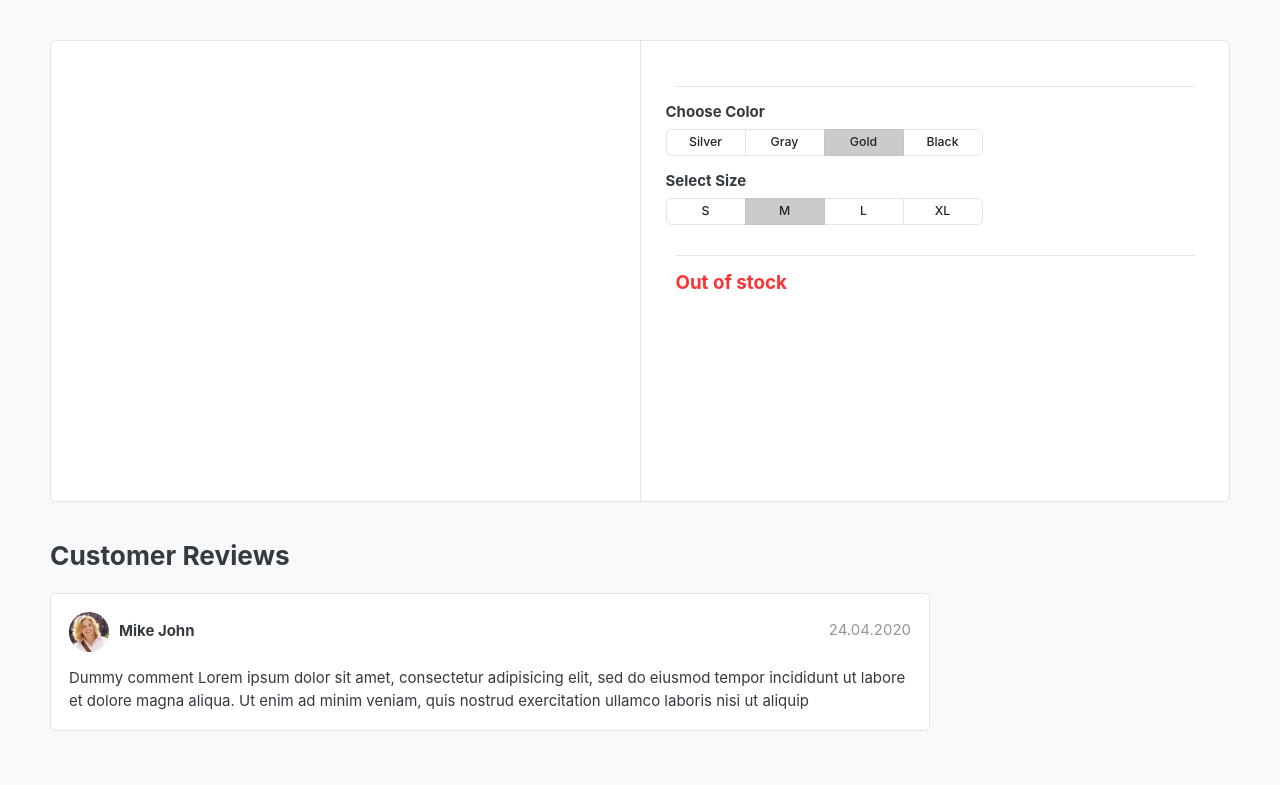
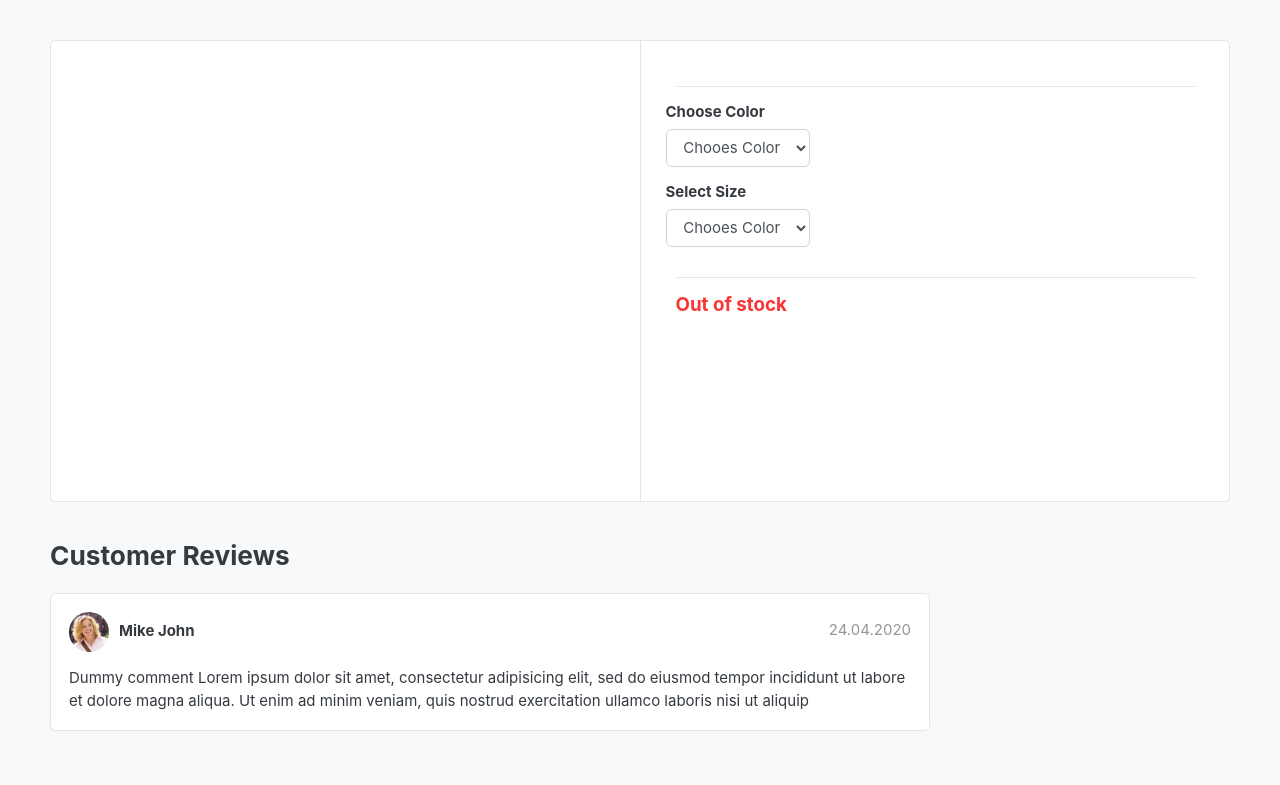
Before and after one commit to yaredtsy/django-e-commerce, a Django app: template templates/store/product_detail.html in a window 1280 px wide. Shown: the part 118-903 px from the top of the page. Run offline with Django 4.2, Linux system fonts and the light colour scheme; the template is opened without the code that fills it, so the values that code supplies are empty; parts of the project's set-up code (start-up, migrations or seed data) failed here and were passed over; some libraries are stand-ins or nearby versions; some web fonts are replaced.

Commit message:
Product variation added

```diff
--- a/cart/models.py
+++ b/cart/models.py
@@ -1,5 +1,5 @@
 from django.db import models
-from store.models import Product
+from store.models import Product,Variation
 # Create your models here.
 
 class Cart(models.Model):
@@ -11,6 +11,7 @@ class Cart(models.Model):
 
 class CartItem(models.Model):
     product = models.ForeignKey(Product,on_delete=models.CASCADE)
+    variation = models.ManyToManyField(Variation,blank=True)
     cart = models.ForeignKey(Cart, on_delete=models.CASCADE)
     qunatity = models.IntegerField()
     is_active = models.BooleanField(default=True)
--- a/templates/store/product_detail.html
+++ b/templates/store/product_detail.html
@@ -19,6 +19,8 @@
               </article> <!-- gallery-wrap .end// -->
             </aside>
             <main class="col-md-6 border-left">
+                  <form action="{% url 'add_cart' single_product.id %}" method="POST">
+                    {% csrf_token %}
                     <article class="content-body">
 
                     <h2 class="title">{{single_product.product_name}}</h2>
@@ -34,39 +36,24 @@
                         <div class="row">
                             <div class="item-option-select">
                                 <h6>Choose Color</h6>
-                <div class="btn-group btn-group-sm btn-group-toggle" data-toggle="buttons">
-                  <label class="btn btn-light">
-                    <input type="radio" name="radio_color"> Silver
-                  </label>
-                  <label class="btn btn-light">
-                    <input type="radio" name="radio_color" > Gray
-                  </label>
-                  <label class="btn btn-light active">
-                    <input type="radio" name="radio_color checked"> Gold
-                  </label>
-                  <label class="btn btn-light">
-                    <input type="radio" name="radio_color"> Black
-                  </label>
-                </div>
+                                  <select name="color" class="form-control" required>
+                                    <option value="" disabled selected >Chooes Color</option>
+                                    {% for i in single_product.variation_set.color  %}
+                                      <option value="{{i.variation_value | lower}}">{{i.variation_value | capfirst}}</option>
+
+                                    {% endfor %}
+                                  </select>
                             </div>
                         </div> <!-- row.// -->
                         <div class="row">
                             <div class="item-option-select">
                                 <h6>Select Size</h6>
-                <div class="btn-group btn-group-sm btn-group-toggle" data-toggle="buttons">
-                  <label class="btn btn-light">
-                    <input type="radio" name="radio_color"> S
-                  </label>
-                  <label class="btn btn-light active">
-                    <input type="radio" name="radio_color" checked> M
-                  </label>
-                  <label class="btn btn-light">
-                    <input type="radio" name="radio_color"> L
-                  </label>
-                  <label class="btn btn-light">
-                    <input type="radio" name="radio_color"> XL
-                  </label>
-                </div>
+                                  <select name="size" class="form-control">
+                                    <option value="" disabled selected >Chooes Color</option>
+                                      {% for i in single_product.variation_set.sizes  %}
+                                      <option value="{{i.variation_value | lower}}">{{i.variation_value | capfirst}}</option>
+                                    {% endfor %}
+                                  </select>
                             </div>
                         </div> <!-- row.// -->
                         <hr>
@@ -75,7 +62,7 @@
                             <a href="" class="btn  btn-success"> <span class="text">Added to cart</span> <i class="fas fa-check"></i>  </a>
                             <a href="{% url 'cart' %}" class="btn  btn-outline-primary"> <span class="text"> View Cart </span> <i class="fas fa-eye"></i>  </a>
                           {% else %}
-            <a href="{% url 'add_cart' single_product.id %}" class="btn  btn-primary"> <span class="text">Add to cart</span> <i class="fas fa-shopping-cart"></i>  </a>
+                            <button type="submit" class="btn  btn-primary"> <span class="text">Add to cart</span> <i class="fas fa-shopping-cart"></i>  </button>
 
                           {% endif %}
                           {% else %}
@@ -83,6 +70,7 @@
                             <h5 class='text-danger'>Out of stock</h5>
                         {% endif %}
                       </article> <!-- product-info-aside .// -->
+                  </form>
             </main> <!-- col.// -->
         </div> <!-- row.// -->
     </div> <!-- card.// -->
```
Also changed, not shown: cart/views.py (+15 -1 lines), store/models.py (+24 -0 lines). Lines whose indentation alone changed are shown as unchanged.
